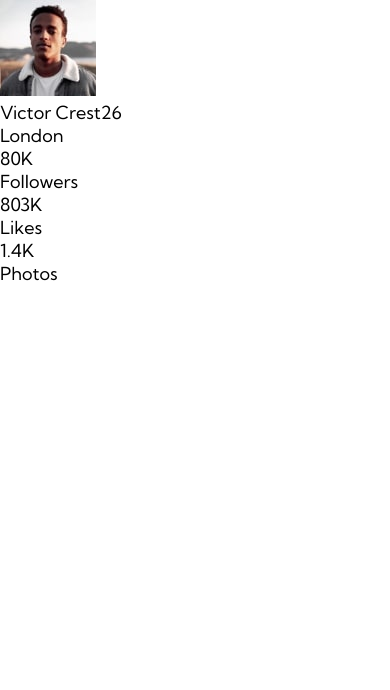
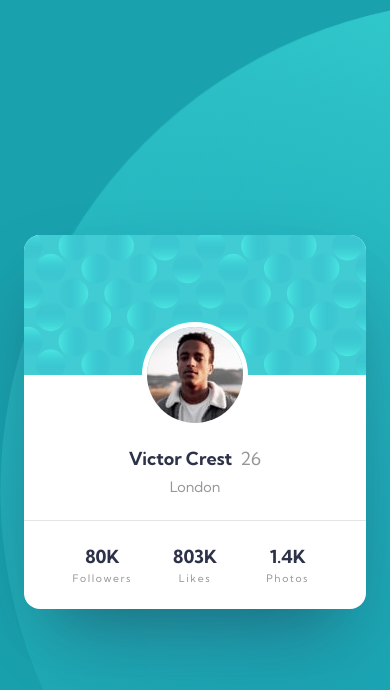
Before and after one commit to serhii-bielik/fm-profile-card-component, a plain HTML site: page index.html in a window 390 px wide. Drawn offline with Linux system fonts and the light colour scheme.

Commit message:
add mobile first

```diff
--- a/style.css
+++ b/style.css
@@ -7,37 +7,96 @@
 }
 
 :root {
-  --dark-gray: #969696;
+  --clr-white: #ffffff;
+  --clr-dark-gray: #969696;
   --clr-cyan: #19a2ae;
   --clr-dark-blue: #2d3248;
-  --clr-grayish-blue: #6a6f81;
 }
 
 body {
   font-family: 'Kumbh Sans', sans-serif;
   font-weight: 400;
   font-size: 18px;
+  color: var(--clr-dark-blue);
 }
 
 .container {
+  display: flex;
+  justify-content: center;
+  align-items: center;
+  min-height: 100vh;
+  background-color: var(--clr-cyan);
+  background-image: url('./images/bg-pattern-top.svg'),
+    url('./images/bg-pattern-bottom.svg');
+  background-repeat: no-repeat, no-repeat;
+  background-position-x: right 40vw, left 50vw;
+  background-position-y: bottom 50vh, top 30vh;
 }
+
 .profile-card {
+  width: 100%;
+  max-width: 350px;
+  min-width: 250px;
+  margin: 0 1.5rem;
+  border-radius: 1rem;
+  overflow: hidden;
+  text-align: center;
+  background-color: var(--clr-white);
+  box-shadow: rgba(50, 50, 93, 0.25) 0px 50px 100px -20px,
+    rgba(0, 0, 0, 0.3) 0px 30px 60px -30px;
 }
+
 .profile-card__header {
+  position: relative;
+  height: 140px;
+  background-image: url('./images/bg-pattern-card.svg');
 }
+
 .profile-card__avatar {
+  position: absolute;
+  width: 6rem;
+  height: 6rem;
+  box-shadow: 0 0 0 5px var(--clr-white);
+  border-radius: 50%;
+  bottom: -3rem;
+  left: calc(50% - 3rem);
 }
+
 .profile-card__name {
+  margin-top: 4.5rem;
+  margin-bottom: 0.5rem;
+  font-weight: 700;
 }
+
 .profile-card__age {
+  margin-left: 0.5rem;
+  color: var(--clr-dark-gray);
+  font-weight: 400;
 }
+
 .profile-card__location {
+  font-size: 0.9rem;
+  color: var(--clr-dark-gray);
 }
+
 .profile-card__stats {
+  display: grid;
+  grid-template-columns: repeat(3, 1fr);
+  margin-top: 1.5rem;
+  padding: 1.5rem 2rem;
+  border-top: 1px solid rgba(0, 0, 0, 0.1);
 }
+
 .profile-card__stats-item {
 }
+
 .profile-card__stats-value {
+  font-weight: 700;
 }
+
 .profile-card__stats-label {
+  margin-top: 0.2rem;
+  color: var(--clr-dark-gray);
+  letter-spacing: 0.1rem;
+  font-size: 0.65rem;
 }
```
